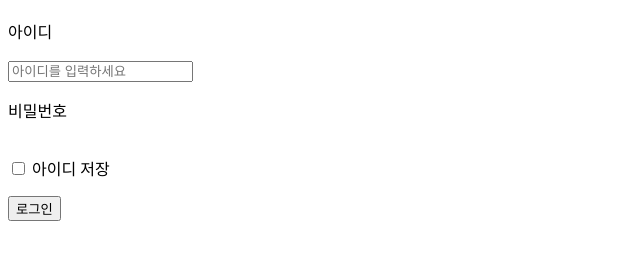
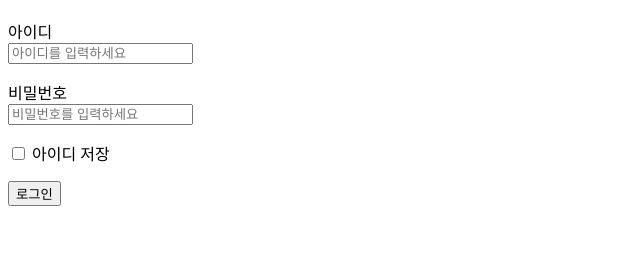
Before and after one commit to pakrutk-maker/Pakrutk, a plain HTML site: page index.html in a window 1280 px wide. Shown: the part 70-330 px from the top of the page, without its empty margins (0-640 px from the left). Drawn offline with Linux system fonts and the light colour scheme.

Commit message:
Update index.html

```diff
--- a/index.html
+++ b/index.html
@@ -11,13 +11,13 @@
   <from action="4b_logln_success.html"method="get">
 
     <p>
-      <table for="userld">아이디</table><br>
+      <lable for="userld">아이디</table><br>
       <input type="text"id="userid"name="userid"placeholder="아이디를 입력하세요">
     </p>
 
     <p>
-      <table for="userpw">비밀번호</table><br>
-      <label for="password"id="userpw"name="userpw"placeholder="비밀번호를 입력하세요">
+      <lable for="userpw">비밀번호</table><br>
+      <input type="password"id="userpw"name="userpw"placeholder="비밀번호를 입력하세요">
     </p>
 
     <p>
```
